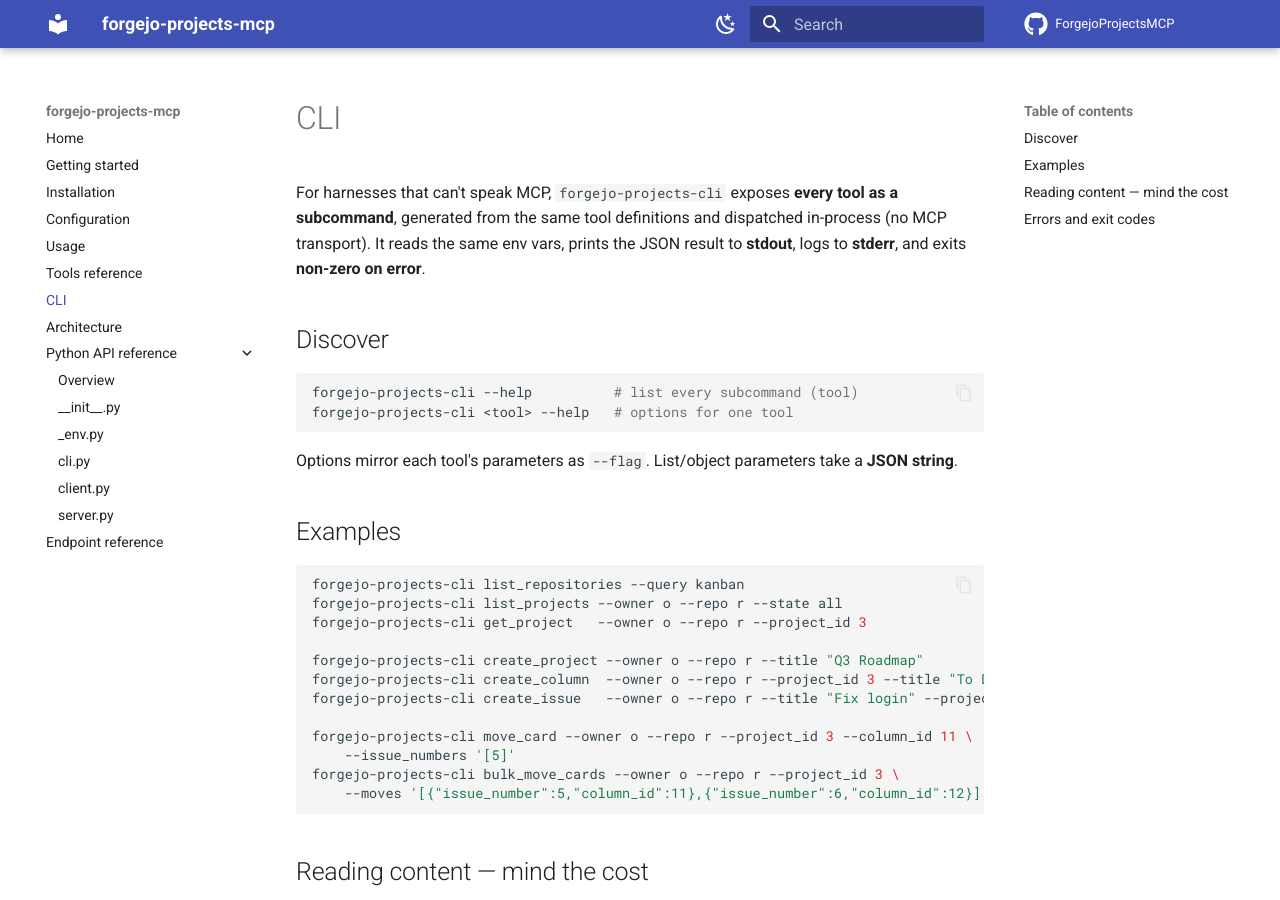
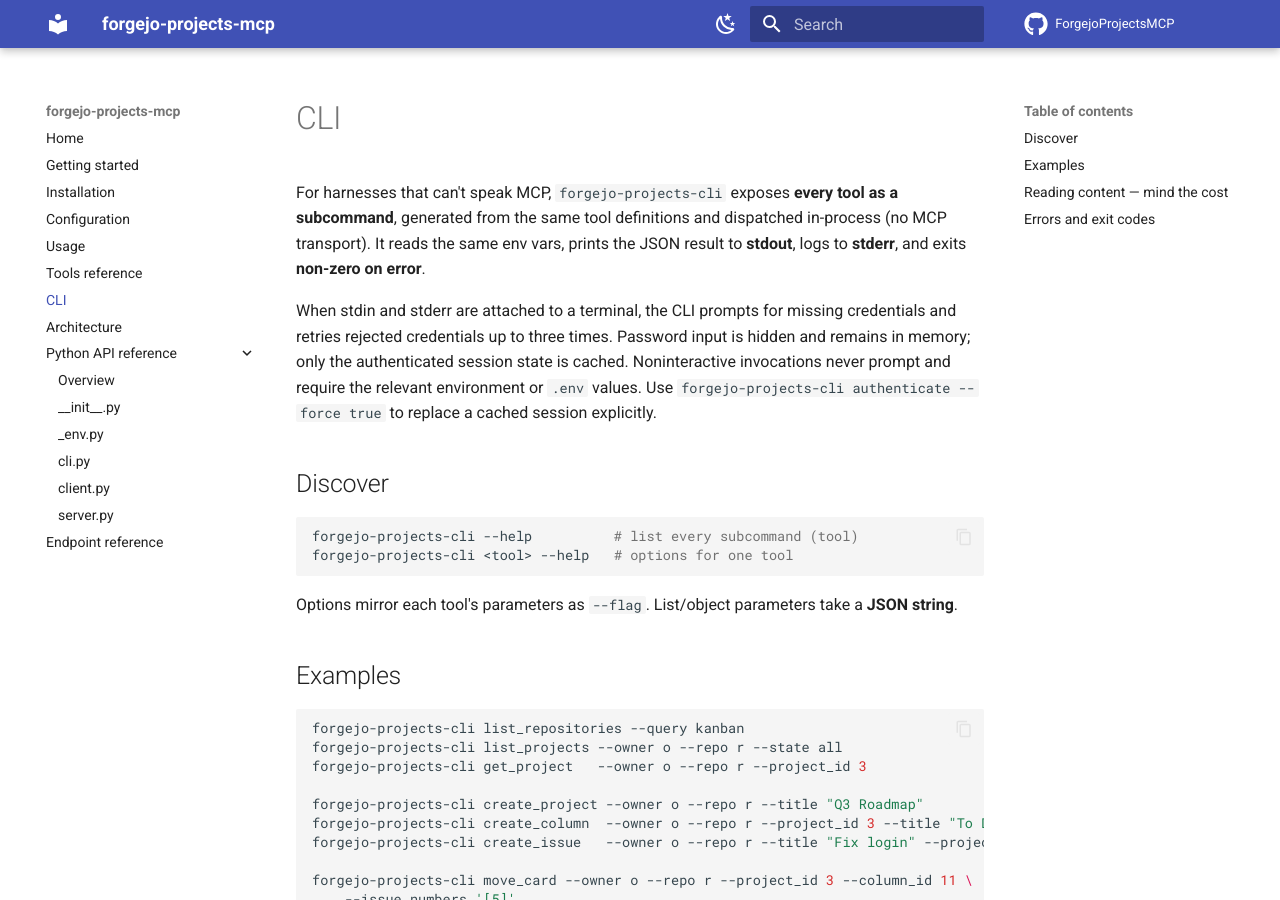
Before and after one commit to UnwantedForeignCloudProvider/ForgejoProjectsMCP, an MkDocs documentation site: the page built from docs/cli.md, in a window 1280 px wide and 900 px high. Built offline with MkDocs 1.6.1 and Material for MkDocs 9.7.7, drawn with Linux system fonts in a browser that asks for light colours; comment, search, counter and statistics services are not loaded; the version menu is left out.

```diff
--- a/docs/cli.md
+++ b/docs/cli.md
@@ -4,6 +4,13 @@ For harnesses that can't speak MCP, `forgejo-projects-cli` exposes **every tool
 a subcommand**, generated from the same tool definitions and dispatched
 in-process (no MCP transport). It reads the same env vars, prints the JSON result
 to **stdout**, logs to **stderr**, and exits **non-zero on error**.
+
+When stdin and stderr are attached to a terminal, the CLI prompts for missing
+credentials and retries rejected credentials up to three times. Password input
+is hidden and remains in memory; only the authenticated session state is cached.
+Noninteractive invocations never prompt and require the relevant environment or
+`.env` values. Use `forgejo-projects-cli authenticate --force true` to replace a
+cached session explicitly.
 
 ## Discover
 
```
Also changed, not shown: .agents/skills/forgejo-projects-cli/SKILL.md (+10 -7 lines), .agents/skills/release-forgejo-projects-mcp/SKILL.md (+2 -2 lines), CHANGELOG.md (+6 -0 lines).
